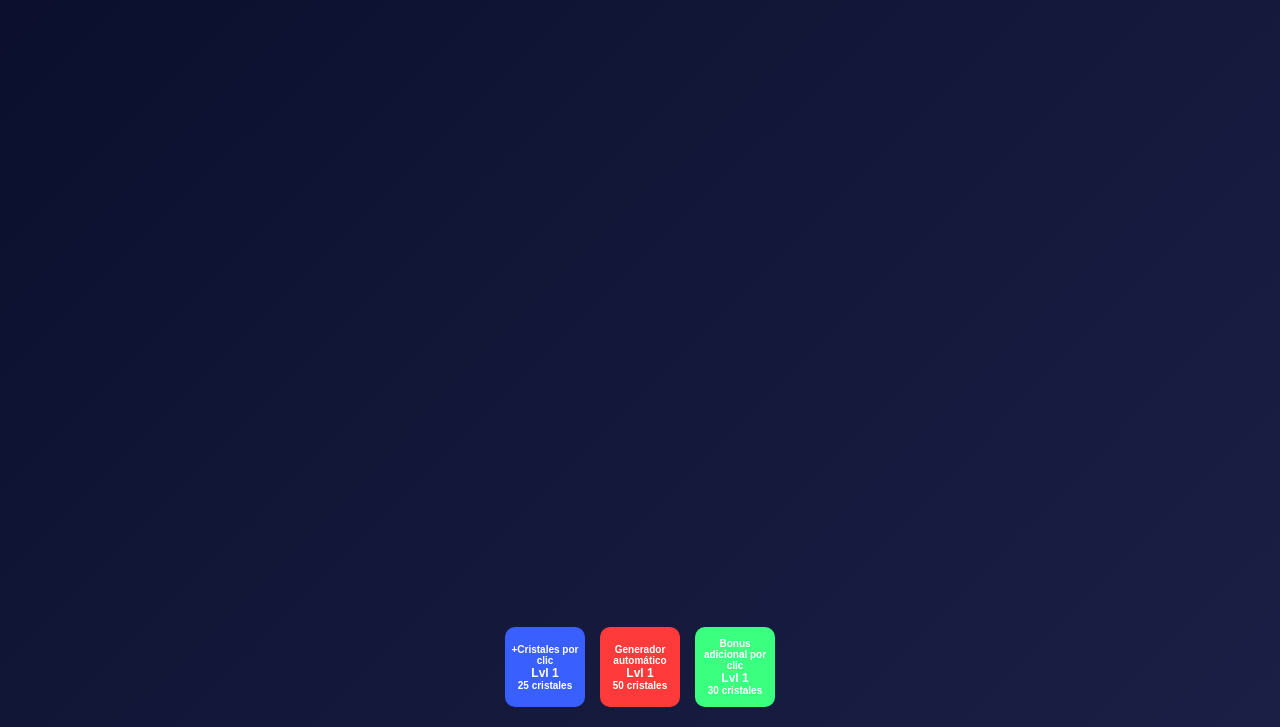
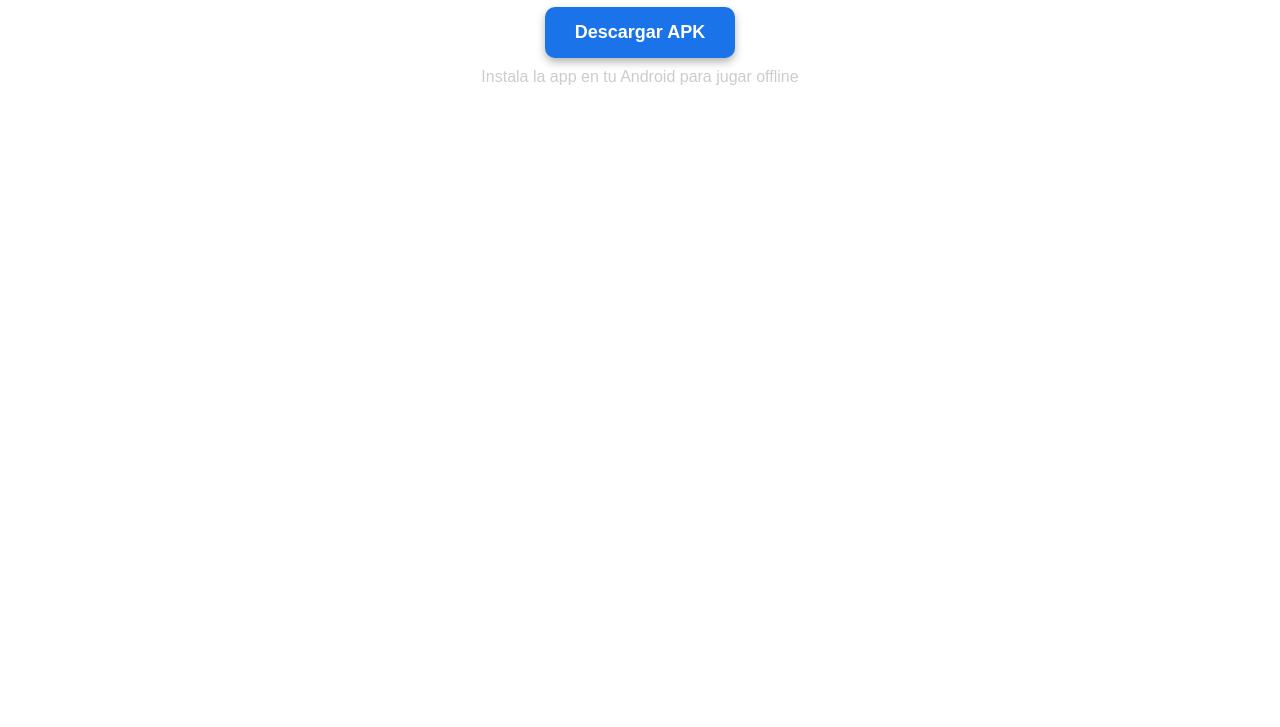
Before and after one commit to Dyl4ndev/CristalClicker, a plain HTML site: page Index.html in a window 1280 px wide. Shown: the part 73-800 px from the top of the page. Drawn offline with Linux system fonts and the light colour scheme.

Commit message:
Update Index.html

```diff
--- a/Index.html
+++ b/Index.html
@@ -1,22 +1,44 @@
 <!DOCTYPE html>
 <html lang="es">
 <head>
-<meta charset="UTF-8">
-<meta name="viewport" content="width=device-width, initial-scale=1.0">
-<title>CristalClicker</title>
-<link rel="manifest" href="manifest.json">
-<link rel="stylesheet" href="style.css">
+  <meta charset="UTF-8">
+  <meta name="viewport" content="width=device-width, initial-scale=1.0">
+  <title>Clicker de Cristales</title>
+  <link rel="stylesheet" href="style.css">
 </head>
 <body>
-  <div id="fondo"></div>
-  <div id="contador">Cristales: 0</div>
+  <div id="game-container">
+    <h1>Clicker de Cristales</h1>
 
-  <div id="upgrades">
-    <button id="upgrade1" class="upgrade azul"></button>
-    <button id="upgrade2" class="upgrade rojo"></button>
-    <button id="upgrade3" class="upgrade verde"></button>
+    <!-- Aquí va tu juego existente -->
+    <div id="clicker-game">
+      <!-- Tu HTML original del clicker se mantiene intacto -->
+    </div>
+
+    <!-- Botón de descarga del APK -->
+    <div id="apk-download" style="margin-top:20px; text-align:center;">
+      <a href="ClickerCristales.apk" download
+         style="
+           display:inline-block;
+           padding: 15px 30px;
+           background-color:#1a73e8;
+           color:white;
+           font-size:18px;
+           font-weight:bold;
+           border-radius:10px;
+           text-decoration:none;
+           box-shadow: 0 4px 8px rgba(0,0,0,0.3);
+           transition: transform 0.2s;
+         "
+         onmouseover="this.style.transform='scale(1.05)'"
+         onmouseout="this.style.transform='scale(1)'">
+         Descargar APK
+      </a>
+      <p style="margin-top:10px; color:#ccc;">Instala la app en tu Android para jugar offline</p>
+    </div>
   </div>
 
+  <!-- Scripts del juego -->
   <script src="main.js"></script>
 </body>
 </html>
```
